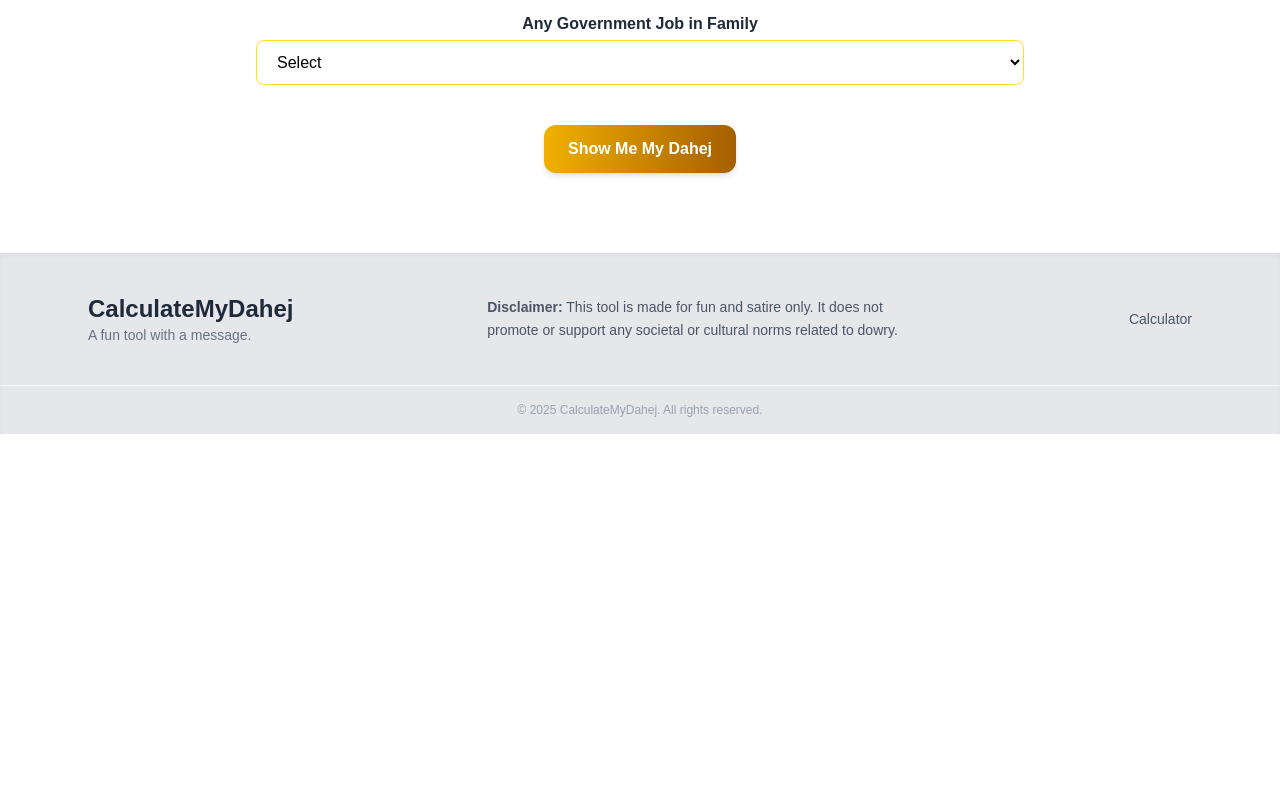
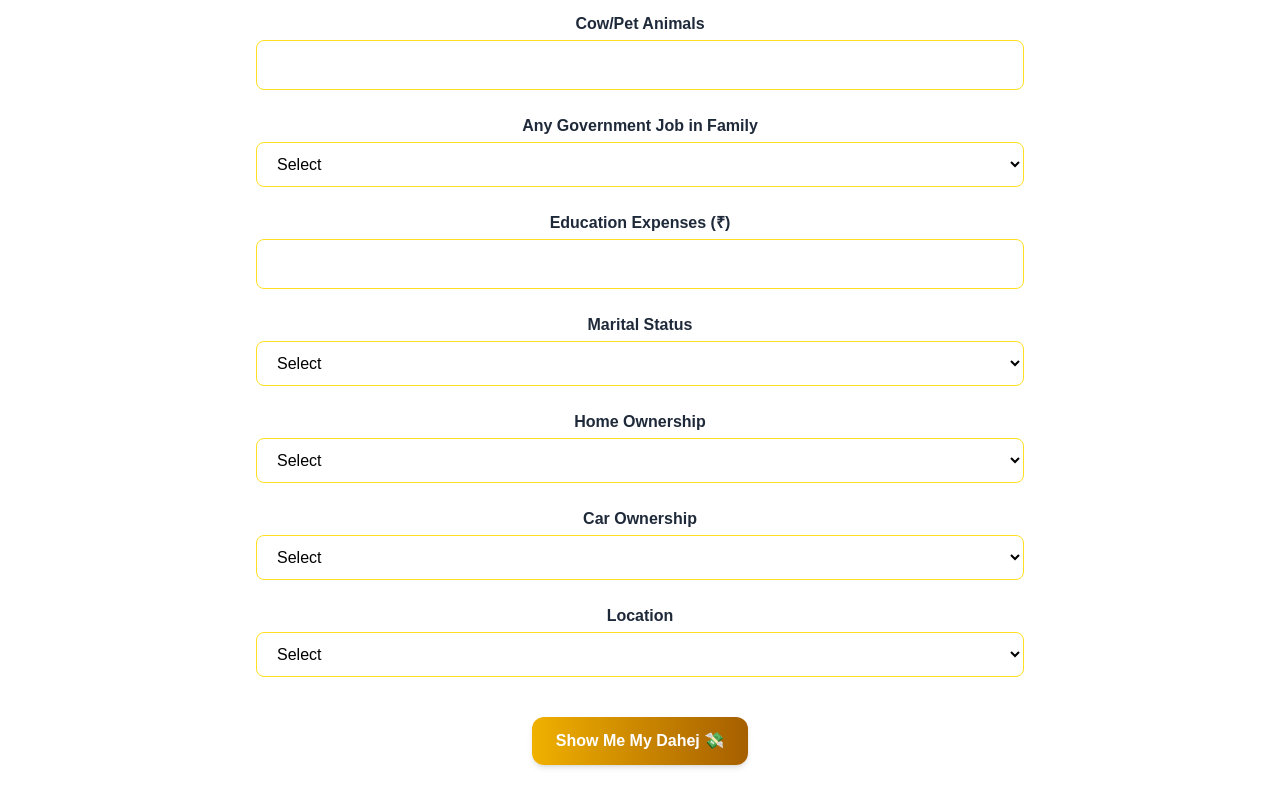
Before and after one commit to Akdest/CalculateMyDahej, a Next.js app: page / in a window 1280 px wide. Shown: the part 1440-2240 px from the top of the page. Before the commit the page ends 1874 px from the top, so only its background shows below. Built offline with nearby package versions, Linux system fonts and the light colour scheme.

Commit message:
next cases

```diff
--- a/src/app/components/DahejForm.tsx
+++ b/src/app/components/DahejForm.tsx
@@ -9,12 +9,18 @@ const formatIndianCurrency = (amount: number) => {
 
 export default function DahejForm() {
   const [form, setForm] = useState({
+    age: '',
     education: '',
     jobType: '',
     salary: '',
     assets: '',
     pets: '',
     govtJobInFamily: '',
+    educationExpenses: '',
+    maritalStatus: '',
+    homeOwnership: '',
+    carOwnership: '',
+    location: '',
   });
 
   const [dahejResult, setDahejResult] = useState<string | null>(null);
@@ -25,7 +31,21 @@ export default function DahejForm() {
   };
 
   const calculateDahej = () => {
-    const { salary, assets, pets, govtJobInFamily, education, jobType } = form;
+    const {
+      salary,
+      assets,
+      pets,
+      govtJobInFamily,
+      education,
+      jobType,
+      educationExpenses,
+      maritalStatus,
+      homeOwnership,
+      carOwnership,
+      location,
+      age,
+    } = form;
+
     let dahej = '';
     let totalDahej = 0;
     let saaliCount = 2;
@@ -37,6 +57,7 @@ export default function DahejForm() {
       setSalaryError(null);
     }
 
+    // Base calculations
     if (salary && Number(salary) > 0) {
       totalDahej += Number(salary) * 0.1;
     }
@@ -60,7 +81,7 @@ export default function DahejForm() {
       totalDahej += 1000000;
       saaliCount += 1;
     } else if (education === 'bachelors') {
-      totalDahej += 500000;
+      totalDahej += 50000;
     }
 
     if (jobType === 'government' || govtJobInFamily === 'yes') {
@@ -71,38 +92,51 @@ export default function DahejForm() {
       totalDahej -= 500000;
     }
 
-    // Penalize educated but unemployed people
-    if (
-      ['phd', 'masters', 'bachelors'].includes(education) &&
-      jobType === 'unemployed' &&
-      govtJobInFamily === 'no'
-    ) {
-      totalDahej = -600000;
-      dahej = `₹${formatIndianCurrency(totalDahej)}`;
-      setDahejResult(dahej);
-      return;
+    if (educationExpenses && Number(educationExpenses) > 0) {
+      totalDahej -= Number(educationExpenses) * 0.1;
     }
 
-    if (
-      ['phd', 'masters', 'bachelors'].includes(education) &&
-      jobType === 'unemployed' &&
-      govtJobInFamily === 'yes'
-    ) {
-      totalDahej = -200000;
-      dahej = `₹${formatIndianCurrency(totalDahej)}`;
-      setDahejResult(dahej);
-      return;
+    // Marital status
+    if (maritalStatus === 'married') {
+      totalDahej -= 500000;
+    } else if (maritalStatus === 'divorced') {
+      totalDahej -= 1000000;
+    } else if (maritalStatus === 'single') {
+      totalDahej += 200000;
     }
 
+    // Home and car ownership
+    if (homeOwnership === 'owned') {
+      totalDahej += 200000;
+    }
+
+    if (carOwnership === 'yes') {
+      totalDahej += 500000;
+    }
+
+    // Location
+    if (location === 'outside') {
+      totalDahej += 1000000;
+    } else if (location === 'india-rural') {
+      totalDahej -= 500000;
+    }
+
+    // Age penalty
+    if (age && Number(age) > 30) {
+      const agePenalty = (Number(age) - 30) * 100000;
+      totalDahej -= agePenalty;
+    }
+
+    // Final result message
     if (totalDahej >= 4000000) {
       totalDahej = 3000000;
       dahej = `₹${formatIndianCurrency(totalDahej)} + 10 Jewellery + 1 SUV Car + Virgin Girl + ${saaliCount} saalis + Abroad Trip + New Flat`;
     } else if (totalDahej >= 3000000) {
       totalDahej = 2500000;
-      dahej = `₹${formatIndianCurrency(totalDahej)}  + Virgin Girl + Domestic Trip + Cheque + Alto-800 + ${saaliCount-1} saalis`;
+      dahej = `₹${formatIndianCurrency(totalDahej)} + Cheque + Virgin Girl + Domestic Trip + ALto-800`;
     } else if (totalDahej >= 2000000) {
       totalDahej = 1500000;
-      dahej = `₹${formatIndianCurrency(totalDahej)} + 1 Bike + Non-Virgin Girl + 1 TV + Domestic Trip`;
+      dahej = `₹${formatIndianCurrency(totalDahej)} + 1 Bike + Non-Virgin Girl + 1 TV + 1 Fridge`;
     } else if (totalDahej >= 1000000) {
       totalDahej = 800000;
       dahej = `₹${formatIndianCurrency(totalDahej)} + 1 Cycle + Cheque + Non-Virgin Girl`;
@@ -133,13 +167,30 @@ export default function DahejForm() {
         </h2>
 
         <form onSubmit={handleSubmit} className="space-y-6">
+          {/* Age */}
+          <div>
+            <label className="block mb-1 font-semibold text-gray-800">Age</label>
+            <input
+              type="number"
+              name="age"
+              value={form.age}
+              onChange={handleChange}
+              className="w-full border border-yellow-300 rounded-lg px-4 py-3 focus:outline-none focus:ring-2 focus:ring-yellow-500 text-black"
+              required
+              min="18"
+            />
+          </div>
+
+
+
+          {/* Education */}
           <div>
             <label className="block mb-1 font-semibold text-gray-800">Highest Education</label>
             <select
               name="education"
               value={form.education}
               onChange={handleChange}
-              className="w-full border border-yellow-300 rounded-lg px-4 py-3 text-black"
+              className="w-full border border-yellow-300 rounded-lg px-4 py-3 focus:outline-none focus:ring-2 focus:ring-yellow-500 text-black"
               required
             >
               <option value="">Select</option>
@@ -150,13 +201,14 @@ export default function DahejForm() {
             </select>
           </div>
 
+          {/* Job Type */}
           <div>
             <label className="block mb-1 font-semibold text-gray-800">Job Type</label>
             <select
               name="jobType"
               value={form.jobType}
               onChange={handleChange}
-              className="w-full border border-yellow-300 rounded-lg px-4 py-3 text-black"
+              className="w-full border border-yellow-300 rounded-lg px-4 py-3 focus:outline-none focus:ring-2 focus:ring-yellow-500 text-black"
               required
             >
               <option value="">Select</option>
@@ -167,6 +219,7 @@ export default function DahejForm() {
             </select>
           </div>
 
+          {/* Salary */}
           <div>
             <label className="block mb-1 font-semibold text-gray-800">Monthly Salary (₹)</label>
             <input
@@ -174,7 +227,7 @@ export default function DahejForm() {
               name="salary"
               value={form.salary}
               onChange={handleChange}
-              className="w-full border border-yellow-300 rounded-lg px-4 py-3 text-black"
+              className="w-full border border-yellow-300 rounded-lg px-4 py-3 focus:outline-none focus:ring-2 focus:ring-yellow-500 text-black"
               required
               min="0"
               disabled={form.jobType === 'unemployed'}
@@ -182,6 +235,7 @@ export default function DahejForm() {
             {salaryError && <p className="text-red-500 text-sm mt-2">{salaryError}</p>}
           </div>
 
+          {/* Assets */}
           <div>
             <label className="block mb-1 font-semibold text-gray-800">Assets (in acres)</label>
             <input
@@ -189,12 +243,13 @@ export default function DahejForm() {
               name="assets"
               value={form.assets}
               onChange={handleChange}
-              className="w-full border border-yellow-300 rounded-lg px-4 py-3 text-black"
+              className="w-full border border-yellow-300 rounded-lg px-4 py-3 focus:outline-none focus:ring-2 focus:ring-yellow-500 text-black"
               required
               min="0"
             />
           </div>
 
+          {/* Pets */}
           <div>
             <label className="block mb-1 font-semibold text-gray-800">Cow/Pet Animals</label>
             <input
@@ -202,19 +257,20 @@ export default function DahejForm() {
               name="pets"
               value={form.pets}
               onChange={handleChange}
-              className="w-full border border-yellow-300 rounded-lg px-4 py-3 text-black"
+              className="w-full border border-yellow-300 rounded-lg px-4 py-3 focus:outline-none focus:ring-2 focus:ring-yellow-500 text-black"
               required
               min="0"
             />
           </div>
 
+          {/* Government Job in Family */}
           <div>
             <label className="block mb-1 font-semibold text-gray-800">Any Government Job in Family</label>
             <select
               name="govtJobInFamily"
               value={form.govtJobInFamily}
               onChange={handleChange}
-              className="w-full border border-yellow-300 rounded-lg px-4 py-3 text-black"
+              className="w-full border border-yellow-300 rounded-lg px-4 py-3 focus:outline-none focus:ring-2 focus:ring-yellow-500 text-black"
               required
             >
               <option value="">Select</option>
@@ -223,19 +279,101 @@ export default function DahejForm() {
             </select>
           </div>
 
+          {/* Education Expenses */}
+          <div>
+            <label className="block mb-1 font-semibold text-gray-800">Education Expenses (₹)</label>
+            <input
+              type="number"
+              name="educationExpenses"
+              value={form.educationExpenses}
+              onChange={handleChange}
+              className="w-full border border-yellow-300 rounded-lg px-4 py-3 focus:outline-none focus:ring-2 focus:ring-yellow-500 text-black"
+              required
+              min="0"
+            />
+          </div>
+
+          {/* Marital Status */}
+          <div>
+            <label className="block mb-1 font-semibold text-gray-800">Marital Status</label>
+            <select
+              name="maritalStatus"
+              value={form.maritalStatus}
+              onChange={handleChange}
+              className="w-full border border-yellow-300 rounded-lg px-4 py-3 focus:outline-none focus:ring-2 focus:ring-yellow-500 text-black"
+              required
+            >
+              <option value="">Select</option>
+              <option value="single">Single</option>
+              <option value="married">Married</option>
+              <option value="divorced">Divorced</option>
+            </select>
+          </div>
+
+          {/* Home Ownership */}
+          <div>
+            <label className="block mb-1 font-semibold text-gray-800">Home Ownership</label>
+            <select
+              name="homeOwnership"
+              value={form.homeOwnership}
+              onChange={handleChange}
+              className="w-full border border-yellow-300 rounded-lg px-4 py-3 focus:outline-none focus:ring-2 focus:ring-yellow-500 text-black"
+              required
+            >
+              <option value="">Select</option>
+              <option value="owned">Owned</option>
+              <option value="rented">Rented</option>
+            </select>
+          </div>
+
+          {/* Car Ownership */}
+          <div>
+            <label className="block mb-1 font-semibold text-gray-800">Car Ownership</label>
+            <select
+              name="carOwnership"
+              value={form.carOwnership}
+              onChange={handleChange}
+              className="w-full border border-yellow-300 rounded-lg px-4 py-3 focus:outline-none focus:ring-2 focus:ring-yellow-500 text-black"
+              required
+            >
+              <option value="">Select</option>
+              <option value="yes">Yes</option>
+              <option value="no">No</option>
+            </select>
+          </div>
+
+          {/* Location */}
+          <div>
+            <label className="block mb-1 font-semibold text-gray-800">Location</label>
+            <select
+              name="location"
+              value={form.location}
+              onChange={handleChange}
+              className="w-full border border-yellow-300 rounded-lg px-4 py-3 focus:outline-none focus:ring-2 focus:ring-yellow-500 text-black"
+              required
+            >
+              <option value="">Select</option>
+              <option value="india-urban">India - Urban</option>
+              <option value="india-rural">India - Rural</option>
+              <option value="outside">Outside India</option>
+            </select>
+          </div>
+
+          {/* Submit Button */}
           <div className="text-center pt-4">
             <button
               type="submit"
               className="bg-gradient-to-r from-yellow-500 to-yellow-700 text-white px-6 py-3 rounded-xl font-semibold shadow-md hover:from-yellow-600 hover:to-yellow-800 transition-colors duration-300"
             >
-              Show Me My Dahej
+              Show Me My Dahej 💸
             </button>
           </div>
         </form>
 
+        {/* Result */}
         {dahejResult && (
           <div className="mt-8 text-center text-lg font-semibold text-gray-800">
-            <h3 className="mb-2">Your Dahej is:</h3>
+            <h3>Your Dahej is:</h3>
             <p className="text-2xl text-yellow-700">{dahejResult}</p>
           </div>
         )}
```
